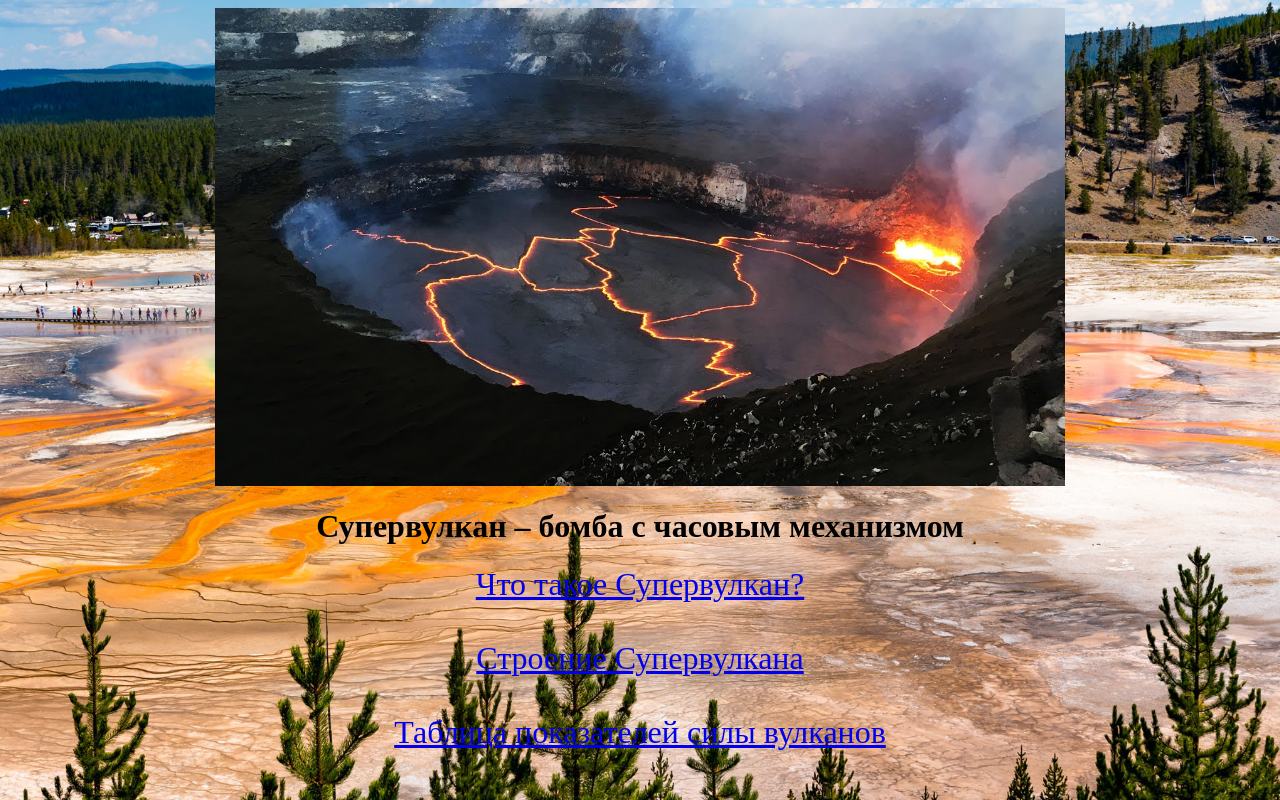
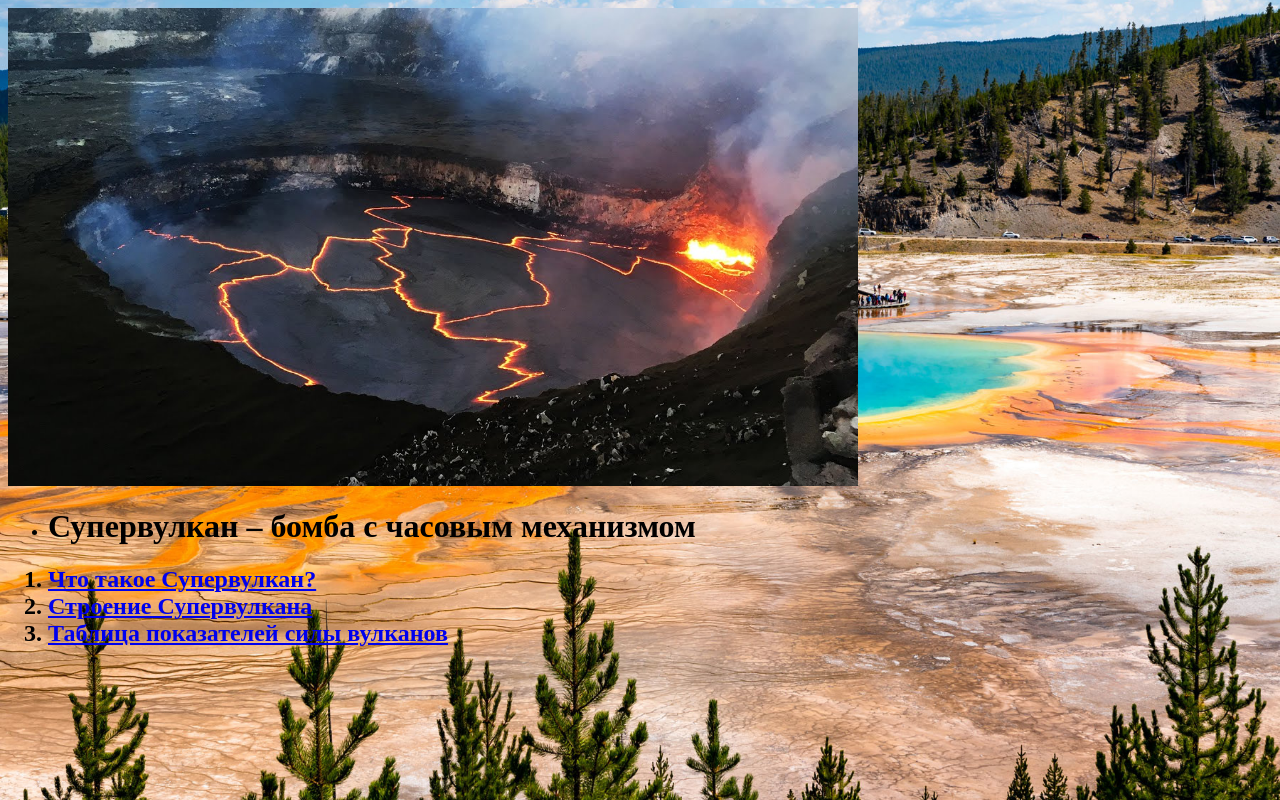
Before and after one commit to Dr1n4nSs/SRS, a plain HTML site: page index.html in a window 1280 px wide. Drawn offline with Linux system fonts and the light colour scheme.

Commit message:
Add files via upload

```diff
--- a/index.html
+++ b/index.html
@@ -6,14 +6,22 @@
             float: left;
         }
         body{background: url(background.jpg) no-repeat center center fixed; background-size: cover;}
+        ul.square {
+            list-style-type: square; /* Устанавливаем квадратные маркеры */
+        }
 </style>
-    <center>
-        <img align="center" alt="Картинка" src="Main_page_IMG.jpg" width="850">
-        <h1 style="color: black">Супервулкан – бомба с часовым механизмом</h1>
-        <font size="6" color="white">
-            <a href="extra_page1.html">Что такое Супервулкан?<br></a>
-            <a href="extra_page2.html"><br>Строение Супервулкана<br></a>
-            <a href="extra_page3.html"><br>Таблица показателей силы вулканов</a>
-        </font>
-    </center>
+
+    <img align="center" alt="Картинка" src="Main_page_IMG.jpg" width="850">
+    <ul>
+        <li><h1 style="color: black">Супервулкан – бомба с часовым механизмом</h1></li>
+    </ul>
+    <ol>
+        <h2>
+        <li><a href="extra_page1.html">Что такое Супервулкан?</a></li>
+        <li><a href="extra_page2.html">Строение Супервулкана</a></li>
+        <li><a href="extra_page3.html">Таблица показателей силы вулканов</a></li>
+        </h2>
+    </ol>
+
+
 </html>
```
